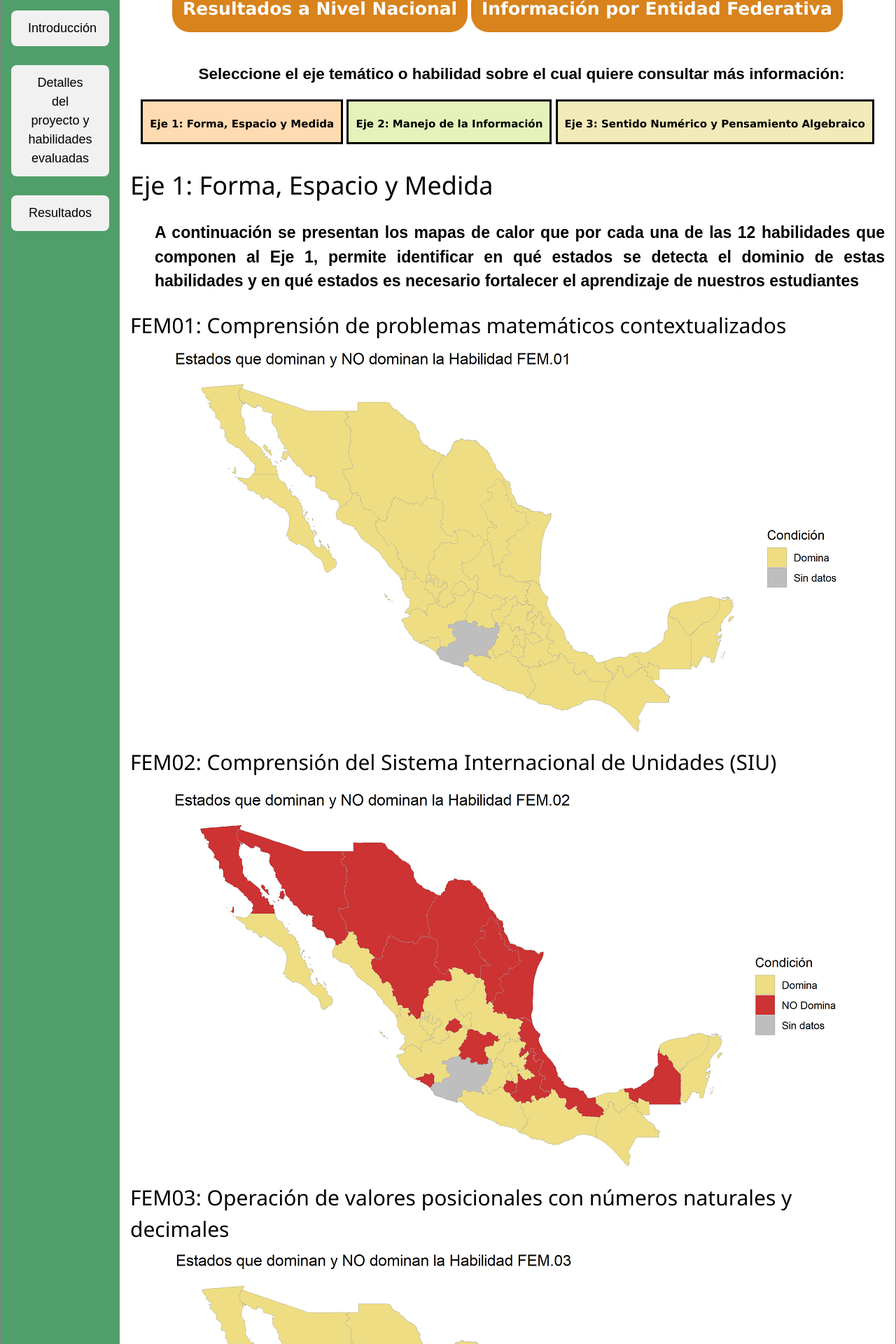
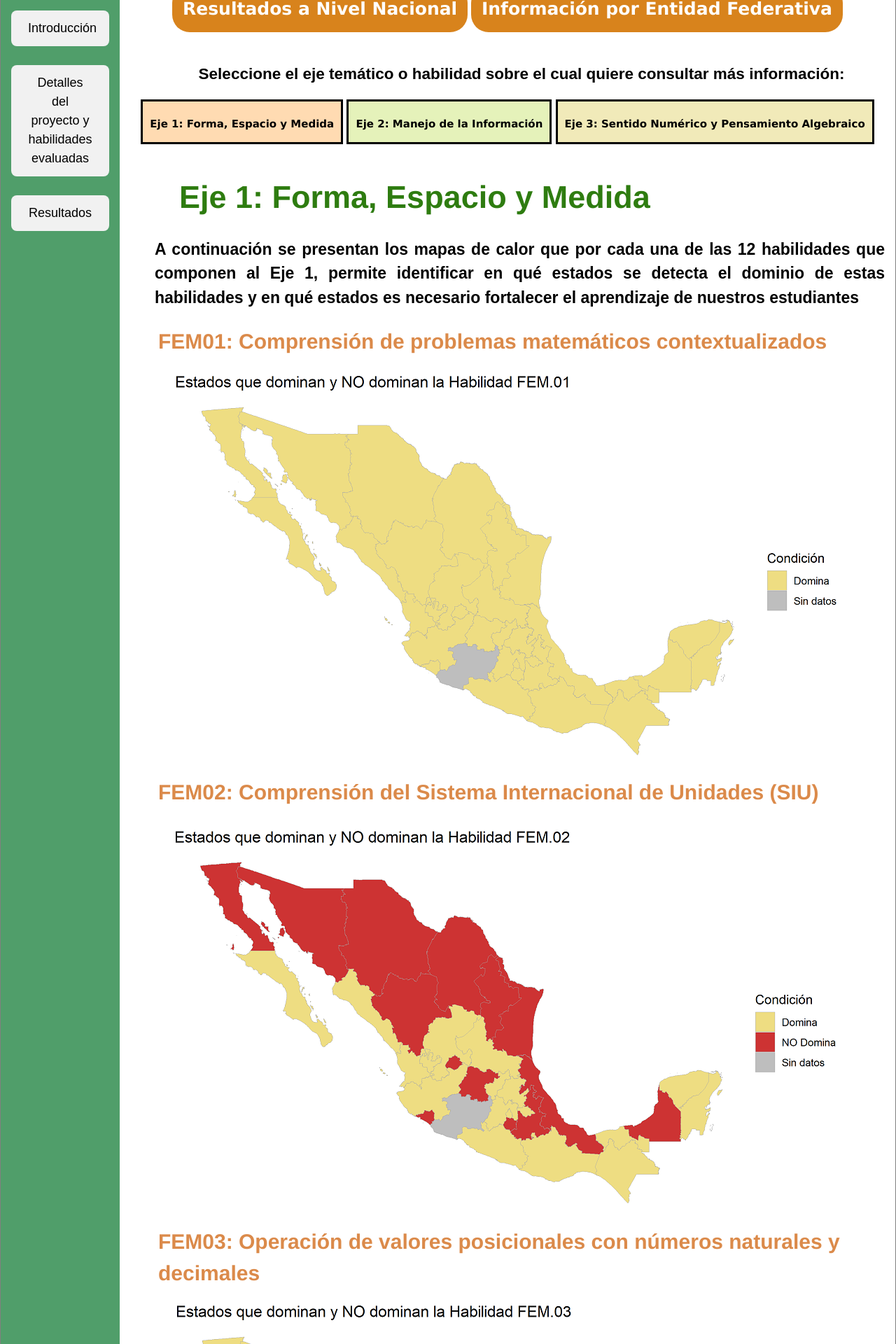
Before and after one commit to rimedie/rimedie.github.io, a Jekyll site: the page built from ProyVisuales/1_Infografia_Feb2019/Heatmaps/Eje_FEM.html, in a window 1280 px wide. Shown: the part 640-2560 px from the top of the page at 70% size. Built offline with Jekyll 4.4.1, drawn with Linux system fonts in a browser that asks for light colours.

Commit message:
Update Eje_FEM.html

```diff
--- a/ProyVisuales/1_Infografia_Feb2019/Heatmaps/Eje_FEM.html
+++ b/ProyVisuales/1_Infografia_Feb2019/Heatmaps/Eje_FEM.html
@@ -4,44 +4,44 @@ title: Resultados por Eje y Habilidad
 ---
 <div class="blurb">
 
-<h1> Eje 1: Forma, Espacio y Medida </h1>
+<h1 class="interact"> Eje 1: Forma, Espacio y Medida </h1>
 
 <p> A continuación se presentan los mapas de calor que por cada una de las <b>12 habilidades </b> que componen al Eje 1, permite identificar en qué estados se detecta el dominio de estas habilidades y en qué estados es necesario fortalecer el aprendizaje de nuestros estudiantes</p>
 
-<h2> FEM01: Comprensión de problemas matemáticos contextualizados</h2>
+<h2 class="interact"> FEM01: Comprensión de problemas matemáticos contextualizados</h2>
   <center><img class="displayed" src="FEM01.png" /></center>
 
-<h2> FEM02: Comprensión del Sistema Internacional de Unidades (SIU)</h2>
+<h2 class="interact"> FEM02: Comprensión del Sistema Internacional de Unidades (SIU)</h2>
 <center><img class="displayed" src="FEM02.png" /></center>
 
-<h2> FEM03: Operación de valores posicionales con números naturales y decimales</h2>
+<h2 class="interact"> FEM03: Operación de valores posicionales con números naturales y decimales</h2>
 <center><img class="displayed" src="FEM03.png" /></center>
 
-<h2> FEM04: Ubicación de una coordenada en el primer cuadrante del plano cartesiano</h2>
+<h2 class="interact"> FEM04: Ubicación de una coordenada en el primer cuadrante del plano cartesiano</h2>
 <center><img class="displayed" src="FEM04.png" /></center>
 
-<h2> FEM05: Aplicación de operaciones aritméticas básicas</h2>
+<h2 class="interact"> FEM05: Aplicación de operaciones aritméticas básicas</h2>
 <center><img class="displayed" src="FEM05.png" /></center>
 
-<h2> FEM06: Definición de tecnicismos del lenguaje formal de la geometría</h2>
+<h2 class="interact"> FEM06: Definición de tecnicismos del lenguaje formal de la geometría</h2>
 <center><img class="displayed" src="FEM06.png" /></center>
 
-<h2> FEM07: Representación viso-espacial de figuras geométricas</h2>
+<h2 class="interact"> FEM07: Representación viso-espacial de figuras geométricas</h2>
 <center><img class="displayed" src="FEM07.png" /></center>
 
-<h2> FEM08: Identificación de las características geométricas de los cuadriláteros</h2>
+<h2 class="interact"> FEM08: Identificación de las características geométricas de los cuadriláteros</h2>
 <center><img class="displayed" src="FEM08.png" /></center>
 
-<h2> FEM09: Identificación gráfica de tipos de líneas rectas (paralelas, perpendiculares y secantes)</h2>
+<h2 class="interact"> FEM09: Identificación gráfica de tipos de líneas rectas (paralelas, perpendiculares y secantes)</h2>
 <center><img class="displayed" src="FEM09.png" /></center>
 
-<h2> FEM10: Representación del modelo aritmético para calcular el perímetro de una figura geométrica (triángulo o cuadrilátero)</h2>
+<h2 class="interact"> FEM10: Representación del modelo aritmético para calcular el perímetro de una figura geométrica (triángulo o cuadrilátero)</h2>
 <center><img class="displayed" src="FEM10.png" /></center>
 
-<h2> FEM11: Representación del modelo aritmético para calcular el área de cuadriláteros o triángulos</h2>
+<h2 class="interact"> FEM11: Representación del modelo aritmético para calcular el área de cuadriláteros o triángulos</h2>
 <center><img class="displayed" src="FEM11.png" /></center>
 
-<h2> FEM12: Deducción de fórmulas para calcular el área mediante descomposición de figuras geométricas</h2>
+<h2 class="interact"> FEM12: Deducción de fórmulas para calcular el área mediante descomposición de figuras geométricas</h2>
 <center><img class="displayed" src="FEM12.png" /></center>
 
 </div><!-- /.blurb -->
```
